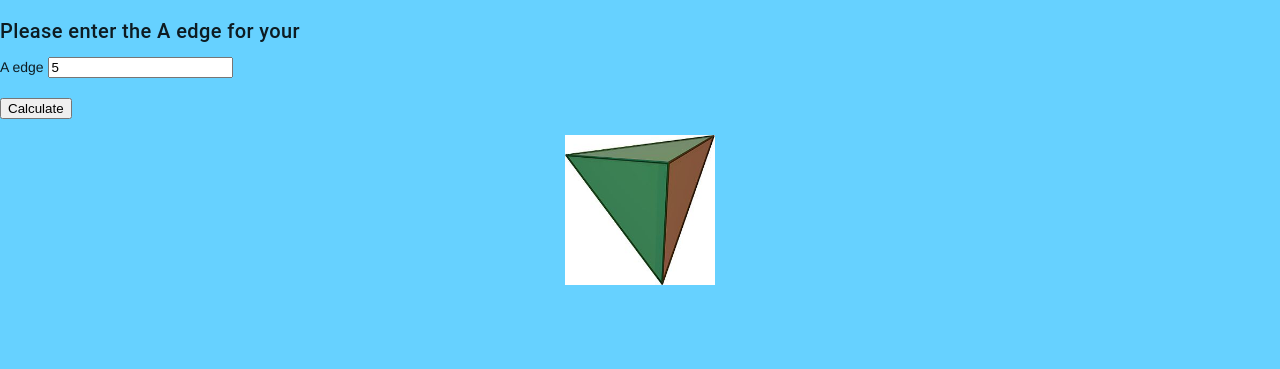
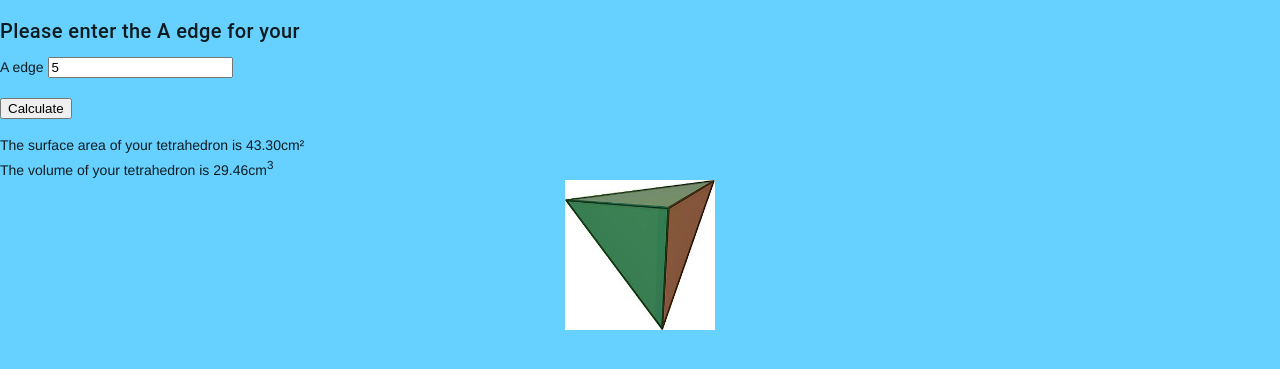
Before and after one commit to ICS20-Programming-Remy-S/-Assign-02-HTML-Calculations, a plain HTML site: page index.html in a window 1280 px wide. Both pictures are taken after typing "5" into the empty fields and a click on the input "Calculate". Shown: the part 219-588 px from the top of the page. Drawn offline with nearby package versions, Linux system fonts and the light colour scheme.

Commit message:
Completed javascript

```diff
--- a/index.html
+++ b/index.html
@@ -29,19 +29,20 @@
               <h5>Please enter the A edge for your </h5>
     <!--- Script --->
     <script src="./js/script.js"></script>
-    <!--- Hours Worked --->
+    <!--- A Edge --->
       <form action="javascript:enterClicked()">
-        <label for="aEdge">A edge</label>
-        <input type="number" id="a-edge" placeholder="A edge"><br><br>
+        <label for="fname">A edge</label>
+        <input type="number" id="a-edge" placeholder="A Edge in cm" step=".01"><br><br>
         <input type="submit" value="Calculate">
       </form>
     </p>
      <!-- Create a space where the user information will be displayed -->
-    <div id="takeHomeSalary"></div>
-    <div id="taxPaid">
+    <div id="surfaceArea"></div>
+    <div id="volume">
     </div>
     <center>
     <img src="./images/Tetrahedron.jpg" width="150" height="150">
     </center>
+      </main>
   </body>
 </html>
--- a/js/script.js
+++ b/js/script.js
@@ -1,19 +1,26 @@
 // Copyright (c) 2023 Skelton All rights reserved
 //
 // Created by: Remy Skelton
-// Created on: Mar 2022
+// Created on: Mar 2023
 // This file contains the JS functions for index.html
 
 function enterClicked () {
-  const TAX_RATE=0.2005
+
+
 
   // User data input
-  let aEdge = parseFloat(document.getElementById("hours-worked").value)
-  let totalPay = hoursWorked * hourlyRate;
-  let tax = totalPay * TAX_RATE;
-  let takeHomeSalary = totalPay - tax;
+  let aEdge = parseFloat(document.getElementById("a-edge").value)
+
+
+
+  //prosses
+  let surfaceArea = Math.sqrt(3) * Math.pow(aEdge,2);
+
+  let volume = Math.pow(aEdge,3) / 6 * Math.sqrt(2);
+
+
 
   // Data given back to user
-  document.getElementById('takeHomeSalary').innerHTML = 'After taxes your take home slary is $' + takeHomeSalary.toFixed(2)
-  document.getElementById('taxPaid').innerHTML = 'Amount of tax money the goverment will resive from you is $ ' + tax.toFixed(2)
+  document.getElementById('surfaceArea').innerHTML = 'The surface area of your tetrahedron is ' + surfaceArea.toFixed(2) + 'cm²'
+  document.getElementById('volume').innerHTML = 'The volume of your tetrahedron is ' + volume.toFixed(2) + 'cm<sup>3</sup>'
 }
```
